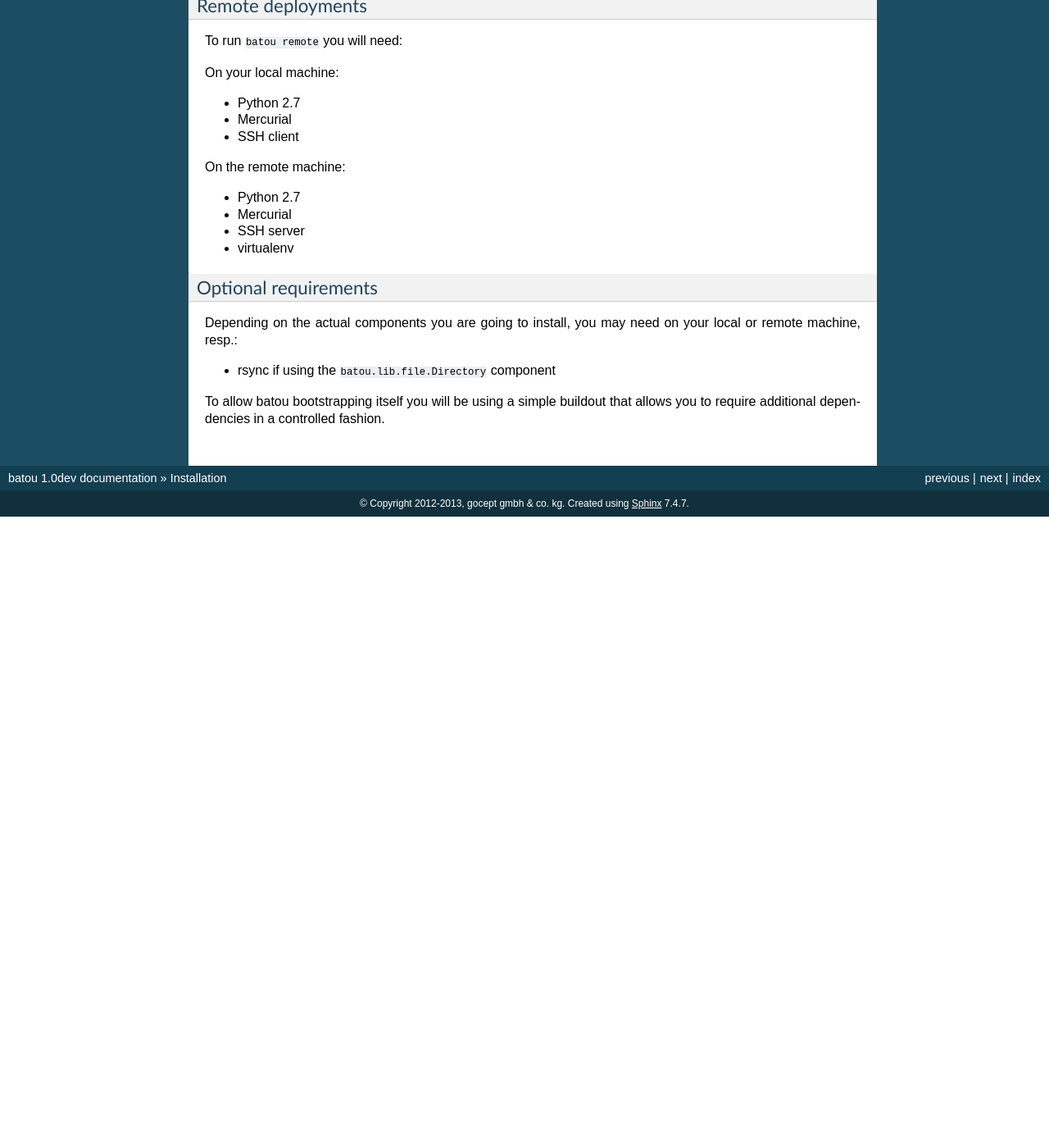
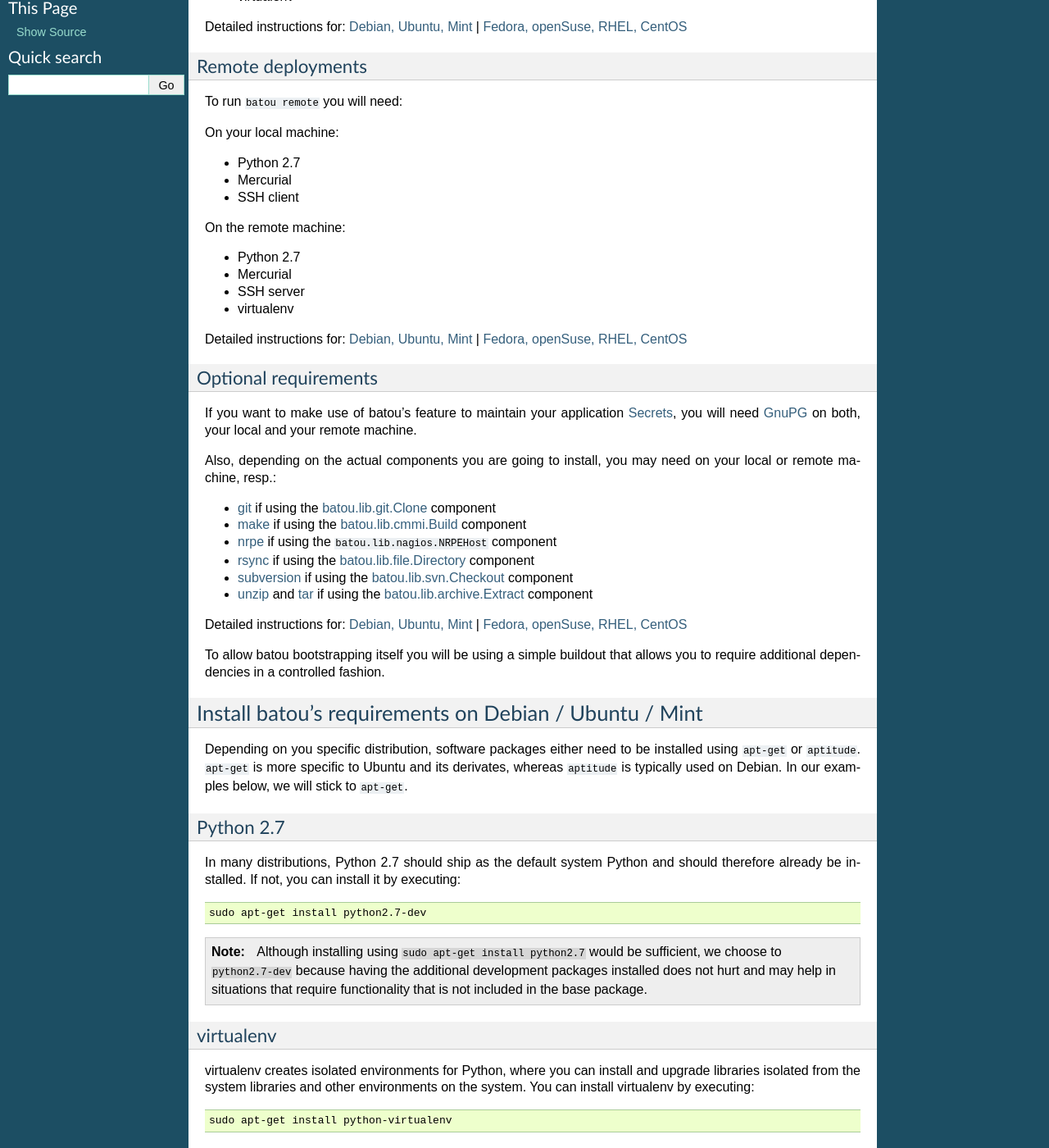
Before and after one commit to flyingcircusio/batou, a Sphinx documentation site: the page built from doc/source/installation.txt, in a window 1280 px wide and 1400 px high, scrolled down 801 px. Shown: the whole window at 82% size. Built offline with Sphinx 7.4.7, drawn with Linux system fonts in a browser that asks for light colours; before the commit the page ends 1431 px from its top, so only the background shows below that; some of the changed text lies outside the part shown.

Commit message:
Improve installation documentation w.r.t more specific instructions for various Linux distributions (deb- and rpm-based).

```diff
--- a/CHANGES.txt
+++ b/CHANGES.txt
@@ -5,7 +5,8 @@
 1.0b29 (unreleased)
 ===================
 
-- Nothing changed yet.
+- Improve installation documentation w.r.t more specific instructions for
+  various Linux distributions (deb- and rpm-based).
 
 
 1.0b28 (2014-10-10)
--- a/doc/source/cmmi.txt
+++ b/doc/source/cmmi.txt
@@ -11,6 +11,7 @@
         checksum='md5:7dffe775f3bea68a44f762a3490e5e28',
         configure_args='--with-libs=-lssl')
 
+.. _cmmi-build:
 
 .. py:class:: batou.lib.cmmi.Build(url)
 
--- a/doc/source/download.txt
+++ b/doc/source/download.txt
@@ -71,6 +71,8 @@
     development.
 
 
+.. _download-git:
+
 Git
 ---
 
@@ -95,6 +97,8 @@
 .. note:: :py:class:`git.Clone` does not support specifying a revision yet.
 
 
+.. _download-subversion:
+
 Subversion
 ----------
 
--- a/doc/source/file.txt
+++ b/doc/source/file.txt
@@ -131,6 +132,8 @@
     Ensures that a set of files (given as a glob pattern) does not exist.
 
 
+.. _file-extract:
+
 Extracting archive files
 ------------------------
 
--- /dev/null
+++ b/doc/source/installation-deb.txt
@@ -0,0 +1,142 @@
+Install batou's requirements on Debian / Ubuntu / Mint
+------------------------------------------------------
+
+Depending on you specific distribution, software packages either need to be
+installed using ``apt-get`` or ``aptitude``. ``apt-get`` is more specific to
+Ubuntu and its derivates, whereas ``aptitude`` is typically used on Debian. In
+our examples below, we will stick to ``apt-get``.
+
+Python 2.7
+~~~~~~~~~~
+
+In many distributions, Python 2.7 should ship as the default system Python and
+should therefore already be installed. If not, you can install it by executing:
+
+.. code-block:: bash
+
+	sudo apt-get install python2.7-dev
+
+.. note:: Although installing using ``sudo apt-get install python2.7`` would be
+	sufficient, we choose to ``python2.7-dev`` because having the additional
+	development packages installed does not hurt and may help in situations
+	that require functionality that is not included in the base package.
+
+virtualenv
+~~~~~~~~~~
+
+virtualenv creates isolated environments for Python, where you can install and
+upgrade libraries isolated from the system libraries and other environments on
+the system. You can install virtualenv by executing:
+
+.. code-block:: bash
+
+	sudo apt-get install python-virtualenv
+
+Mercurial
+~~~~~~~~~
+
+Mercurial is a distributed source control management tool. You can install
+Mercurial by executing:
+
+.. code-block:: bash
+
+	sudo apt-get install mercurial
+
+SSH client
+~~~~~~~~~~
+
+The OpenSSH client should ship with nearly any distribution and should already
+be installed. If not, you can install it by executing:
+
+.. code-block:: bash
+
+	sudo apt-get install openssh-client
+
+Git
+~~~
+
+Git is a distributed revision control and source code management system. You can
+install Git by executing:
+
+.. code-block:: bash
+
+	sudo apt-get install git
+
+In some cases you may want more functionality than the basic ``git`` package
+offers. To get a list of software packages related to ``git``, execute:
+
+.. code-block:: bash
+
+	sudo apt-cache search . | grep ^git
+
+You can then install the respective package with ``apt-get`` like we did for
+``git``.
+
+make
+~~~~
+
+GNU Make is a tool which controls the generation of executables and other
+non-source files of a program from the program's source files. It is typically
+available on nearly any Linux distribution.
+
+Since it is heavily involved in self-compiling software, it is advisable to
+additionally install a useful set of packages that helps compiling software:
+
+.. code-block:: bash
+
+	sudo apt-get install build-essential
+
+NRPE
+~~~~
+
+NRPE is an add-on for Nagios that allows you to execute plugins and commands on
+remote Linux/Unix machines. NRPE can be installed by executing:
+
+.. code-block:: bash
+
+	sudo apt-get install nagios-nrpe-server
+
+rsync
+~~~~~
+
+rsync is a file synchronization and file transfer program for Unix-like systems.
+You can install rsync by executing:
+
+.. code-block:: bash
+
+	sudo apt-get install rsync
+
+Subversion
+~~~~~~~~~~
+
+Subversion is a software versioning and revision control system. To install it,
+execute:
+
+.. code-block:: bash
+
+	sudo apt-get install subversion
+
+.. note:: Additionally installing the package ``subversion-tools`` may be
+	helpful when you need more functionality and helper tools for
+	Subversion.
+
+UnZip
+~~~~~
+
+UnZip is an extraction utility for archives compressed in .zip format. You can
+install it by executing:
+
+.. code-block:: bash
+
+	sudo apt-get install unzip
+
+Tar
+~~~
+
+GNU Tar provides the ability to create tar archives, as well as various other
+kinds of manipulation. It should already ship with nearly any Linux
+distribution. If not, you can install it by executing:
+
+.. code-block:: bash
+
+	sudo apt-get install tar
--- /dev/null
+++ b/doc/source/installation-rpm.txt
@@ -0,0 +1,147 @@
+Install batou's requirements on Fedora / openSUSE / RHEL / CentOS
+-----------------------------------------------------------------
+
+On rpm-based Linux distributions software packages are usually installed using
+`yum <http://yum.baseurl.org/>`_.
+
+Python 2.7
+~~~~~~~~~~
+
+In many distributions, Python 2.7 should ship as the default system Python and
+should therefore already be installed. If not, you can install it by executing:
+
+.. code-block:: bash
+
+	sudo yum install python-devel
+
+.. note:: Although installing using ``sudo yum install python`` would be
+	sufficient, we choose to ``python-devel`` because having the additional
+	development packages installed does not hurt and may help in situations
+	that require functionality that is not included in the base package.
+
+virtualenv
+~~~~~~~~~~
+
+virtualenv creates isolated environments for Python, where you can install and
+upgrade libraries isolated from the system libraries and other environments on
+the system. You can install virtualenv by executing:
+
+.. code-block:: bash
+
+	sudo yum install python-virtualenv
+
+Mercurial
+~~~~~~~~~
+
+Mercurial is a distributed source control management tool. You can install
+Mercurial by executing:
+
+.. code-block:: bash
+
+	sudo yum install mercurial
+
+SSH client
+~~~~~~~~~~
+
+The OpenSSH client should ship with nearly any distribution and should already
+be installed. If not, you can install it by executing:
+
+.. code-block:: bash
+
+	sudo yum install openssh-clients
+
+Git
+~~~
+
+Git is a distributed revision control and source code management system. You can
+install Git by executing:
+
+.. code-block:: bash
+
+	sudo yum install git
+
+In some cases you may want more functionality than the basic ``git`` package
+offers. To get a list of software packages related to ``git``, execute:
+
+.. code-block:: bash
+
+	sudo yum search git | grep ^git
+
+You can then install the respective package with ``yum`` like we did for
+``git``.
+
+make
+~~~~
+
+GNU Make is a tool which controls the generation of executables and other
+non-source files of a program from the program's source files. It is typically
+available on nearly any Linux distribution.
+
+Since it is heavily involved in self-compiling software, it is advisable to
+additionally install a useful set of packages that helps compiling software:
+
+.. code-block:: bash
+
+	sudo yum groupinstall "Development Tools"
+
+Alternatively, you can install the most basic tools for compiling software by
+executing:
+
+.. code-block:: bash
+
+	sudo yum install gcc gcc-c++ kernel-devel
+
+NRPE
+~~~~
+
+NRPE is an add-on for Nagios that allows you to execute plugins and commands on
+remote Linux/Unix machines. NRPE can be installed by executing:
+
+.. code-block:: bash
+
+	sudo yum install nrpe
+
+rsync
+~~~~~
+
+rsync is a file synchronization and file transfer program for Unix-like systems.
+You can install rsync by executing:
+
+.. code-block:: bash
+
+	sudo yum install rsync
+
+Subversion
+~~~~~~~~~~
+
+Subversion is a software versioning and revision control system. To install it,
+execute:
+
+.. code-block:: bash
+
+	sudo yum install subversion
+
+.. note:: Additionally installing the package ``subversion-tools`` may be
+	helpful when you need more functionality and helper tools for
+	Subversion.
+
+UnZip
+~~~~~
+
+UnZip is an extraction utility for archives compressed in .zip format. You can
+install it by executing:
+
+.. code-block:: bash
+
+	sudo yum install unzip
+
+Tar
+~~~
+
+GNU Tar provides the ability to create tar archives, as well as various other
+kinds of manipulation. It should already ship with nearly any Linux
+distribution. If not, you can install it by executing:
+
+.. code-block:: bash
+
+	sudo yum install tar
--- a/doc/source/installation.txt
+++ b/doc/source/installation.txt
@@ -18,9 +18,8 @@
 batou is written in Python and requires to be run with **Python 2.7**.
 
 .. note:: Even though batou itself uses Python 2.7 -- it makes no assumptions
-    about the components you deploy. If you deploy Python applications you can use
-    whatever other Python is available or build your own.
-
+    about the components you deploy. If you deploy Python applications you can
+    use whatever other Python is available or build your own.
 
 Initialization
 ~~~~~~~~~~~~~~
@@ -31,6 +30,8 @@
 * virtualenv
 * Mercurial
 
+Detailed instructions for: :ref:`Debian, Ubuntu, Mint <inst-deb>` |
+:ref:`Fedora, openSuse, RHEL, CentOS <inst-rpm>`
 
 Local deployments
 ~~~~~~~~~~~~~~~~~
@@ -39,6 +40,9 @@
 
 * Python 2.7
 * virtualenv
+
+Detailed instructions for: :ref:`Debian, Ubuntu, Mint <inst-deb>` |
+:ref:`Fedora, openSuse, RHEL, CentOS <inst-rpm>`
 
 Remote deployments
 ~~~~~~~~~~~~~~~~~~
@@ -58,13 +62,41 @@
 * SSH server
 * virtualenv
 
+Detailed instructions for: :ref:`Debian, Ubuntu, Mint <inst-deb>` |
+:ref:`Fedora, openSuse, RHEL, CentOS <inst-rpm>`
+
 Optional requirements
 ~~~~~~~~~~~~~~~~~~~~~
 
-Depending on the actual components you are going to install, you may need on
-your local or remote machine, resp.:
+If you want to make use of batou's feature to maintain your application
+:doc:`secrets`, you will need `GnuPG <http://www.gnupg.org/index.de.html>`_ on
+both, your local and your remote machine.
 
-* rsync if using the ``batou.lib.file.Directory`` component
+Also, depending on the actual components you are going to install, you may need
+on your local or remote machine, resp.:
+
+* `git <http://git-scm.com/>`_ if using the :ref:`batou.lib.git.Clone
+  <download-git>` component
+* `make <http://www.gnu.org/software/make/>`_ if using the
+  :ref:`batou.lib.cmmi.Build <cmmi-build>` component
+* `nrpe
+  <http://exchange.nagios.org/directory/Addons/Monitoring-Agents/NRPE--2D-Nagios-Remote-Plugin-Executor/details>`_
+  if using the ``batou.lib.nagios.NRPEHost`` component
+* `rsync <http://rsync.samba.org/>`_ if using the :ref:`batou.lib.file.Directory
+  <file-directory>` component
+* `subversion <http://subversion.apache.org/>`_ if using the
+  :ref:`batou.lib.svn.Checkout <download-subversion>` component
+* `unzip <http://www.info-zip.org/UnZip.html>`_ and `tar
+  <http://www.gnu.org/software/tar/tar.html>`_ if using the
+  :ref:`batou.lib.archive.Extract <file-extract>` component
+
+Detailed instructions for: :ref:`Debian, Ubuntu, Mint <inst-deb>` |
+:ref:`Fedora, openSuse, RHEL, CentOS <inst-rpm>`
 
 To allow batou bootstrapping itself you will be using a simple buildout that
 allows you to require additional dependencies in a controlled fashion.
+
+.. _inst-deb:
+.. include:: installation-deb.txt
+.. _inst-rpm:
+.. include:: installation-rpm.txt
```
Also changed, not shown: other parts of doc/source/file.txt (+1 -0 lines), other parts of doc/source/installation.txt (+2 -2 lines).
